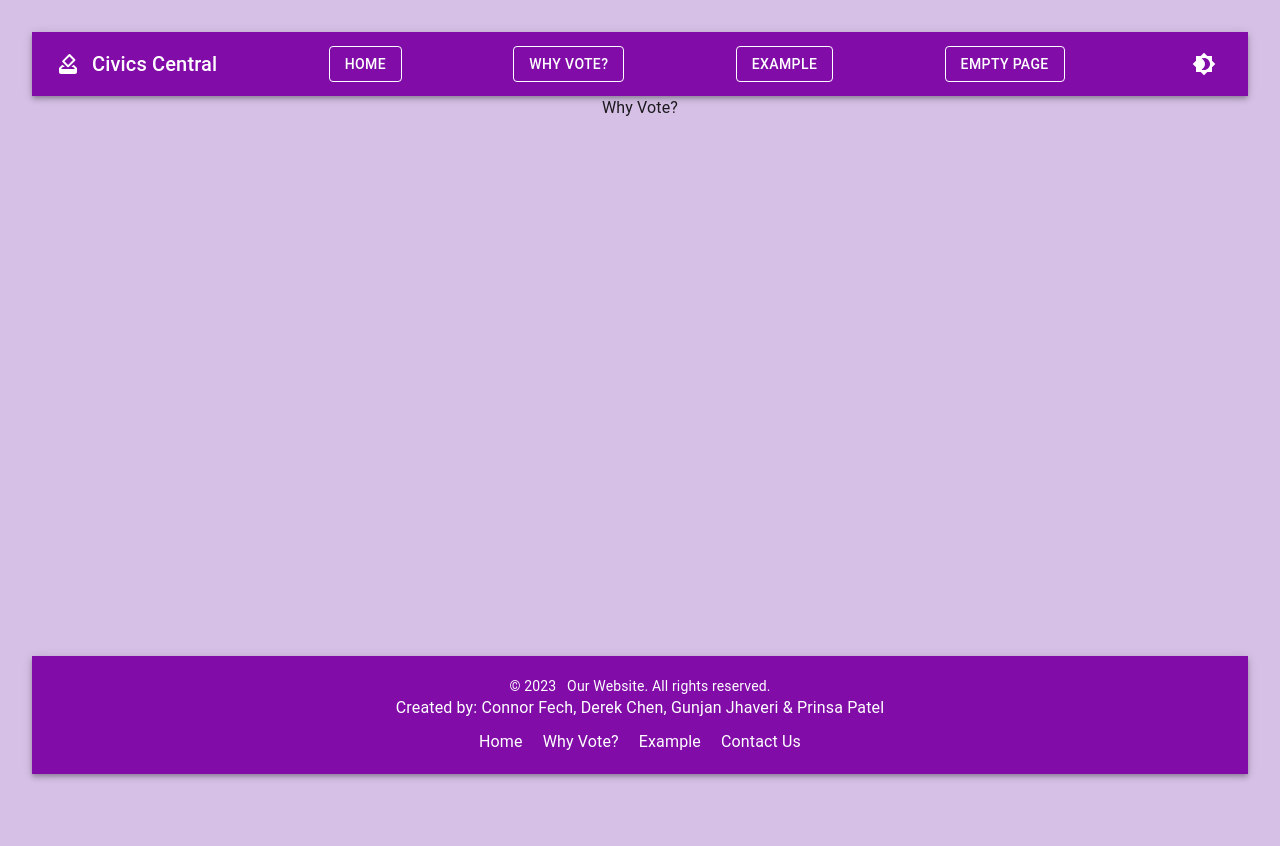
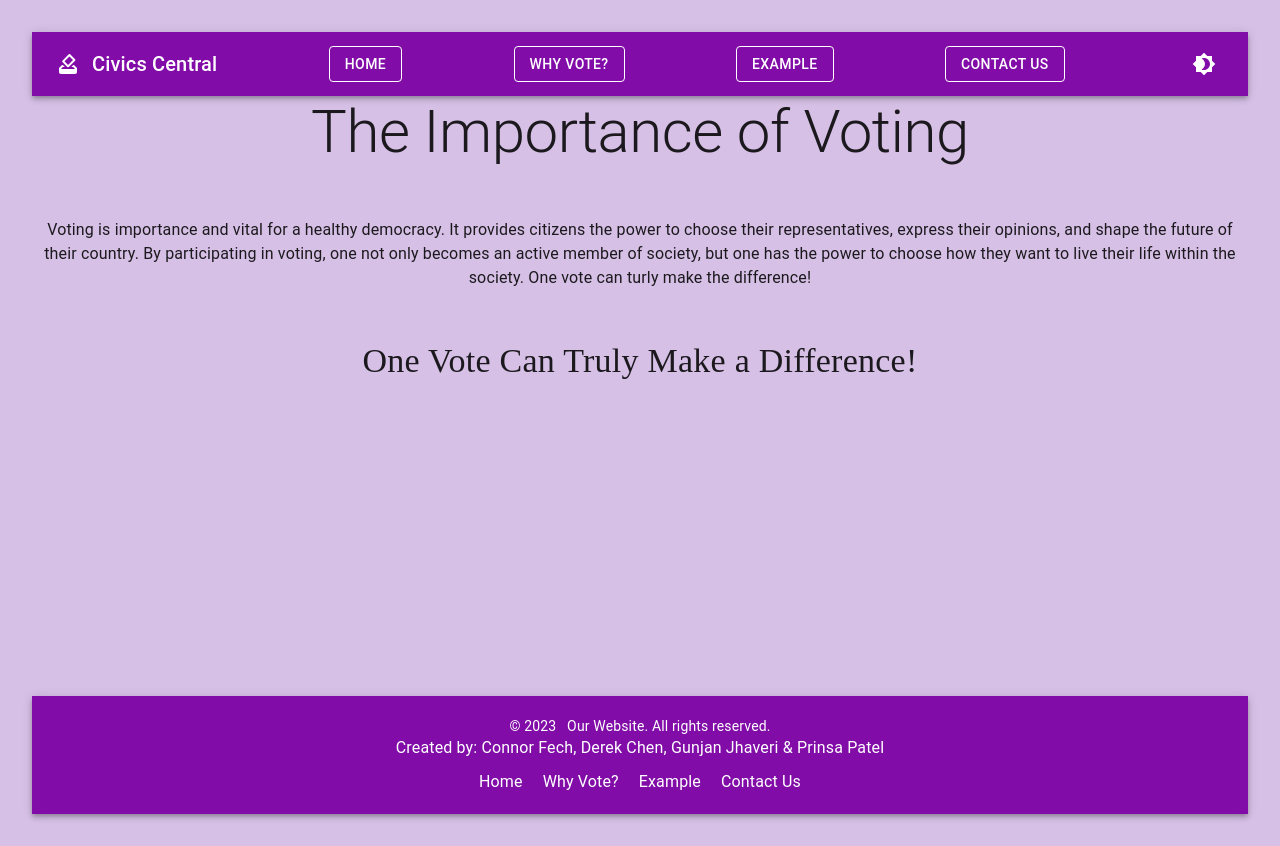
Before and after one commit to drkchn/mosa-upenn-SoC-2023, a React (Vite) app: page /whyvote in a window 1280 px wide. Before the commit the page ends 806 px from the top, so only its background shows below. Built offline with nearby package versions, Linux system fonts and the light colour scheme.

Commit message:
[#28]updating page names [pp]

```diff
--- a/src/App.tsx
+++ b/src/App.tsx
@@ -2,9 +2,9 @@ import "./App.css";
 import { Home } from "./Pages/Home/Home.tsx";
 import { Navbar } from "./components/navBar/Navbar.tsx";
 import { Route, Routes } from "react-router-dom";
-import { Page2 } from "./Pages/Page2/Page2.tsx";
+import { WhyVote } from "./Pages/WhyVote/WhyVote.tsx";
 import { Example } from "./Pages/Example/Example.tsx";
-import { WhyVote } from "./Pages/WhyVote/WhyVote.tsx";
+import { ContactUs } from "./Pages/ContactUs/ContactUs.tsx";
 import { Box } from "@mui/material";
 import { GlobalContext } from "./context/GlobalContext.tsx";
 import { Footer } from "./components/footer/Footer.tsx";
@@ -26,9 +26,9 @@ function App() {
         >
           <Routes>
             <Route path="/" element={<Home />} />
-            <Route path="/page2" element={<Page2 />} />
+            <Route path="/whyvote" element={<WhyVote />} />
             <Route path="/example" element={<Example />} />
-            <Route path="/whyvote" element={<WhyVote />} />
+            <Route path="/contactus" element={<ContactUs />} />
           </Routes>
         </Box>
         <Footer />
--- /dev/null
+++ b/src/Pages/ContactUs/ContactUs.tsx
@@ -0,0 +1,5 @@
+import { Box } from "@mui/material";
+
+export const ContactUs = () => {
+  return <Box>Contact Us</Box>;
+};
--- a/src/Pages/Page2/Page2.tsx
+++ /dev/null
@@ -1,36 +0,0 @@
-import { Box, Typography } from "@mui/material";
-
-export function Page2() {
-  return (
-    <Box
-      sx={{
-        // display: "flex",
-        justifyContent: "center",
-        alignItems: "center",
-        minHeight: "600px",
-      }}
-    >
-      <Typography variant="h2">The Importance of Voting</Typography>
-      <Typography sx={{ marginBottom: "50px" }}></Typography>
-      <Typography>
-        Voting is importance and vital for a healthy democracy. It provides
-        citizens the power to choose their representatives, express their
-        opinions, and shape the future of their country. By participating in
-        voting, one not only becomes an active member of society, but one has
-        the power to choose how they want to live their life within the society.
-        One vote can turly make the difference!
-      </Typography>
-      <Typography sx={{ marginBottom: "50px" }}></Typography>
-      <Typography
-        variant="h4"
-        sx={{
-          fontFamily: "Times New Roman",
-          textAlign: "center",
-          marginTop: "20px",
-        }}
-      >
-        One Vote Can Truly Make a Difference!
-      </Typography>
-    </Box>
-  );
-}
--- a/src/Pages/WhyVote/WhyVote.tsx
+++ b/src/Pages/WhyVote/WhyVote.tsx
@@ -1,5 +1,36 @@
-import { Box } from "@mui/material";
+import { Box, Typography } from "@mui/material";
 
-export const WhyVote = () => {
-  return <Box>Why Vote?</Box>;
-};
+export function WhyVote() {
+  return (
+    <Box
+      sx={{
+        // display: "flex",
+        justifyContent: "center",
+        alignItems: "center",
+        minHeight: "600px",
+      }}
+    >
+      <Typography variant="h2">The Importance of Voting</Typography>
+      <Typography sx={{ marginBottom: "50px" }}></Typography>
+      <Typography>
+        Voting is importance and vital for a healthy democracy. It provides
+        citizens the power to choose their representatives, express their
+        opinions, and shape the future of their country. By participating in
+        voting, one not only becomes an active member of society, but one has
+        the power to choose how they want to live their life within the society.
+        One vote can turly make the difference!
+      </Typography>
+      <Typography sx={{ marginBottom: "50px" }}></Typography>
+      <Typography
+        variant="h4"
+        sx={{
+          fontFamily: "Times New Roman",
+          textAlign: "center",
+          marginTop: "20px",
+        }}
+      >
+        One Vote Can Truly Make a Difference!
+      </Typography>
+    </Box>
+  );
+}
--- a/src/components/footer/Footer.tsx
+++ b/src/components/footer/Footer.tsx
@@ -36,7 +36,7 @@ export function Footer() {
             color="white"
             underline="hover"
             component={RouterLink}
-            to={"/page2"}
+            to={"/whyvote"}
           >
             Why Vote?
           </Link>
@@ -54,7 +54,7 @@ export function Footer() {
             color="white"
             underline="hover"
             component={RouterLink}
-            to={"/example"}
+            to={"/contactus"}
           >
             Contact Us
           </Link>
--- a/src/components/navBar/Navbar.tsx
+++ b/src/components/navBar/Navbar.tsx
@@ -42,7 +42,7 @@ export function Navbar() {
         <Button
           variant="outlined"
           component={Link}
-          to={"/page2"}
+          to={"/whyvote"}
           color="inherit"
         >
           Why Vote?
@@ -58,10 +58,10 @@ export function Navbar() {
         <Button
           variant="outlined"
           component={Link}
-          to={"/whyvote"}
+          to={"/contactus"}
           color="inherit"
         >
-          Empty Page
+          Contact Us
         </Button>
         <ThemeToggle />
       </Toolbar>
```
